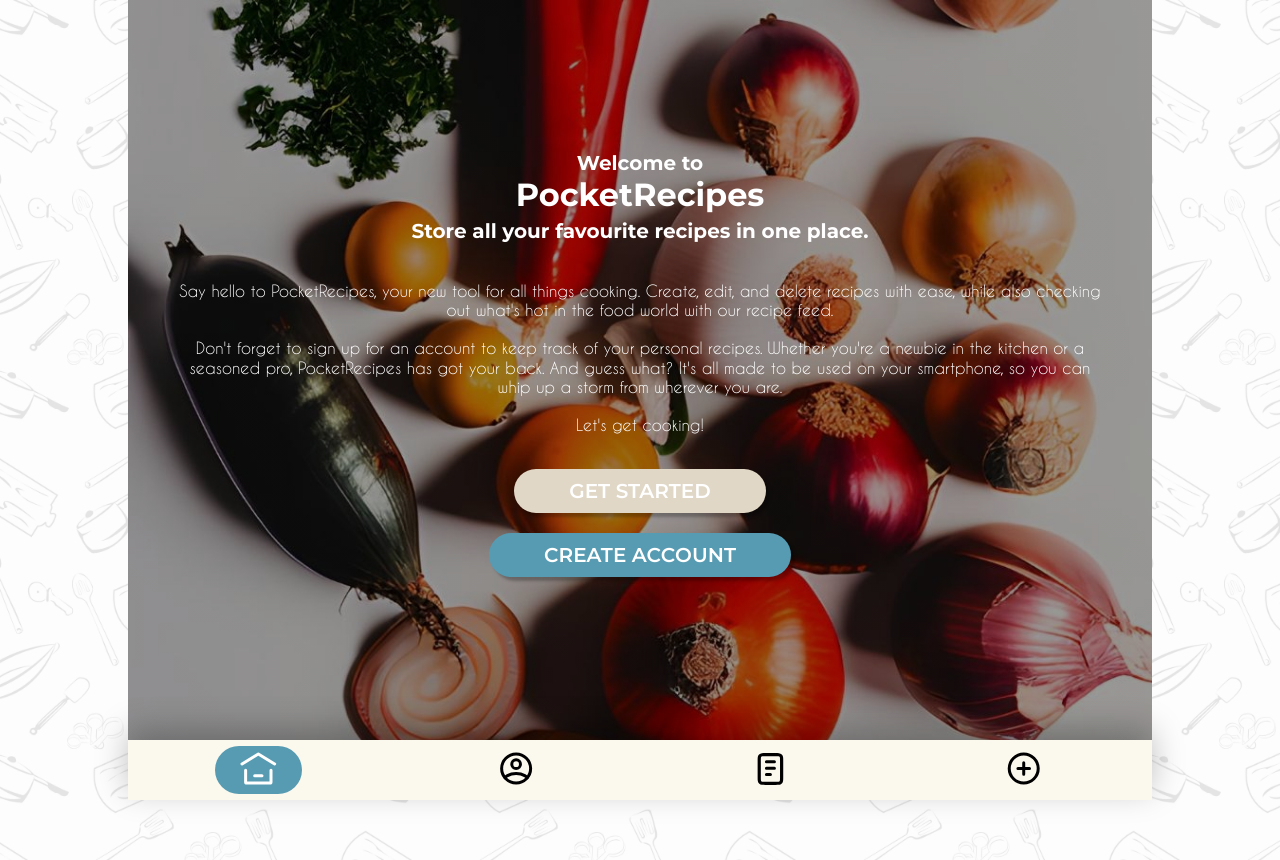
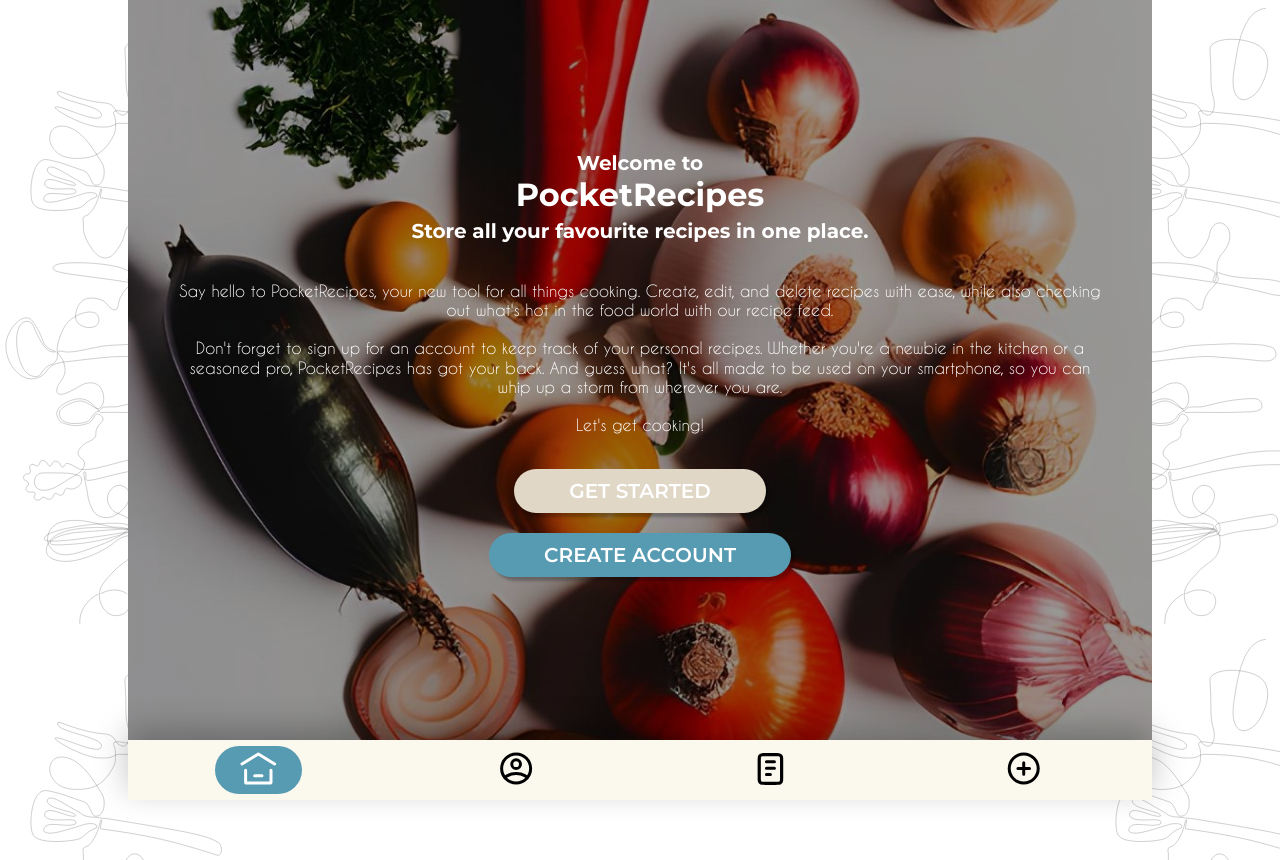
Before and after one commit to zhva/PocketRecipes, a React (Create React App) app: page / in a window 1280 px wide. Built offline with nearby package versions, Linux system fonts and the light colour scheme; no server answers; the HTML template or start-up script is replaced by a standard one.

Commit message:
adds variable for background image + 1 version of body bg

```diff
--- a/src/App.scss
+++ b/src/App.scss
@@ -42,10 +42,14 @@ body {
   width: 100%;
   height: 100vh;
   // background-color: hsl(195, 37, 52, 100%);
-  background-image: url('./images/BG_utensils.png');
-  background-repeat:  repeat;
-  background-size: 30%;
-  position: relative;
+  // background-image: url('./images/BG_utensils.png');
+  // background-repeat:  repeat;
+  // background-size: 30%;
+  // position: relative;
+  background-image: url('./images/side-BG.svg'), url('./images/side-BG.svg');
+  background-position-x: left, 106%;
+  background-repeat: repeat-y;
+  background-size: 20%;
 }
 
 h1 {
--- a/src/scss/HomeFeed.scss
+++ b/src/scss/HomeFeed.scss
@@ -1,22 +1,11 @@
 @import './variables.scss';
 
 .home-container {
-    position: relative;
     width: 100%;
     min-height: 100vh;
     padding-bottom: 5%;
-    background: url("../images/recipeBG.png") center/cover no-repeat;
+    background: $app-backgroung-image;
     height: auto;
-    &:before {
-        content: '';
-        position: absolute;
-        top: 0;
-        left: 0;
-        right: 0;
-        bottom: 0;
-        background: $dark-filter;
-        z-index: 0;
-      }
     .home-heading-container {
         position: relative;
         width: 100%;
@@ -43,7 +32,6 @@
         > div {
             cursor: pointer;
         }
-        //background-color: $on-primary;
         h2 {
             font-size: $h1-font-size;
             text-align: center;
--- a/src/scss/StartingPage.scss
+++ b/src/scss/StartingPage.scss
@@ -15,7 +15,7 @@
     flex-direction: column;
     align-items: center;
     justify-content: space-evenly;
-    background-image: linear-gradient($dark-filter,$dark-filter), url(../images/BG.jpg);
+    background-image: $app-backgroung-image;
     background-repeat: no-repeat;
     background-size: cover;
     .buttons-container {
--- a/src/scss/variables.scss
+++ b/src/scss/variables.scss
@@ -27,6 +27,7 @@ $text-font-size: 16px;
 $list-numbers-font-family: 'Caviar Dreams Bold', sans-serif;
 $list-numbers-font-size: 16px;
 
+
 $primary: hsl(195, 37, 52, 100%);
 $on-primary: hsl(0, 0, 100, 100%);
 $dark: hsl(38, 31, 83, 100%);
@@ -37,6 +38,8 @@ $light-transparent: hsl(43, 62, 96, 90%);
 $text-color: hsl(0, 0, 0, 100%);
 $dark-filter: hsl(0, 0, 0, 40%);
 $action: hsl(342, 94, 61, 100%);
+
+$app-backgroung-image: linear-gradient($dark-filter,$dark-filter), url(../images/BG.jpg);
 
 $button-shadow-color: hsl(0, 0, 0, 25%);
 $input-shadow-color: hsl(38, 31, 83, 100%);
```
Also changed, not shown: src/images/side-BG.svg (added).
